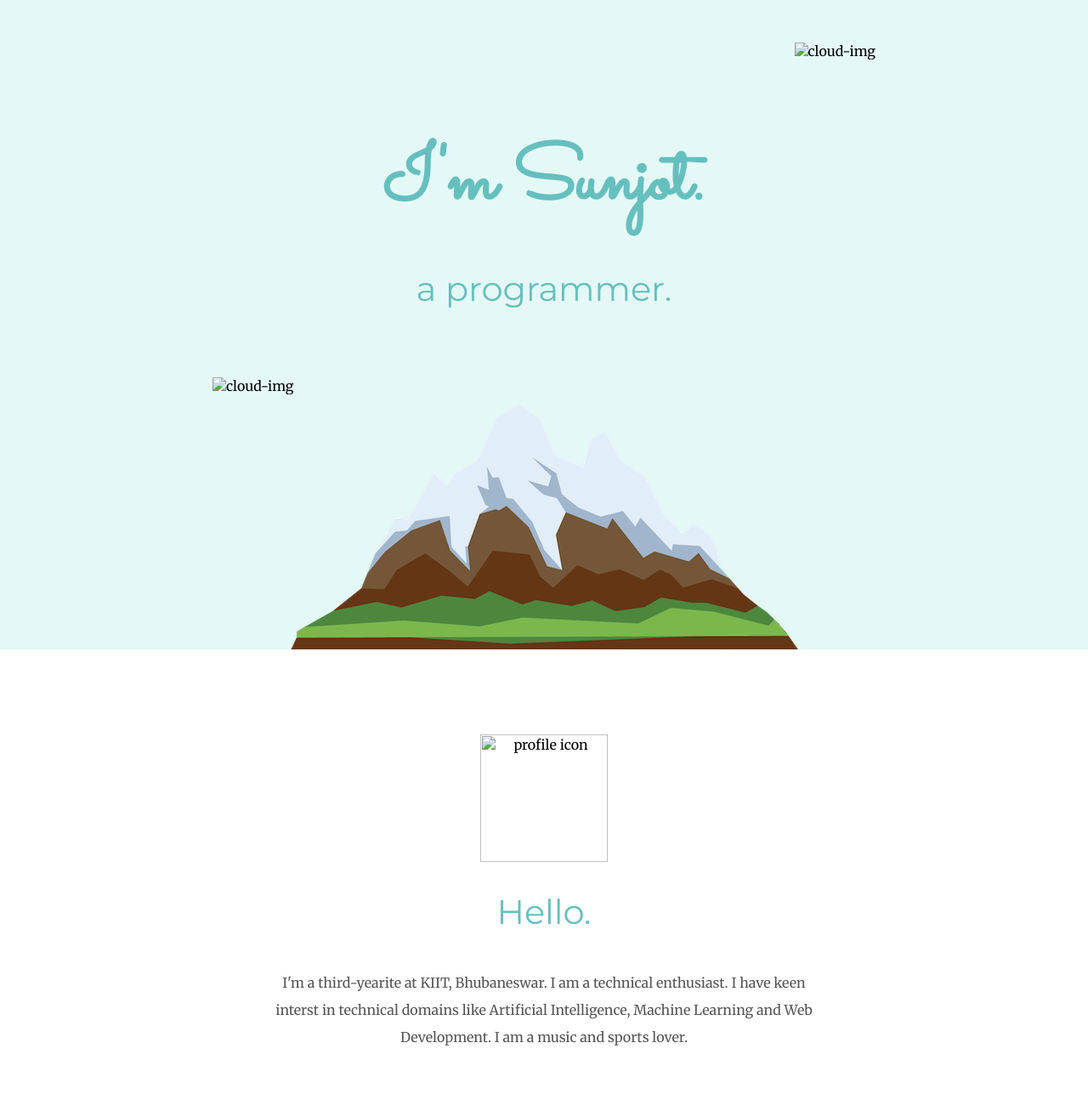
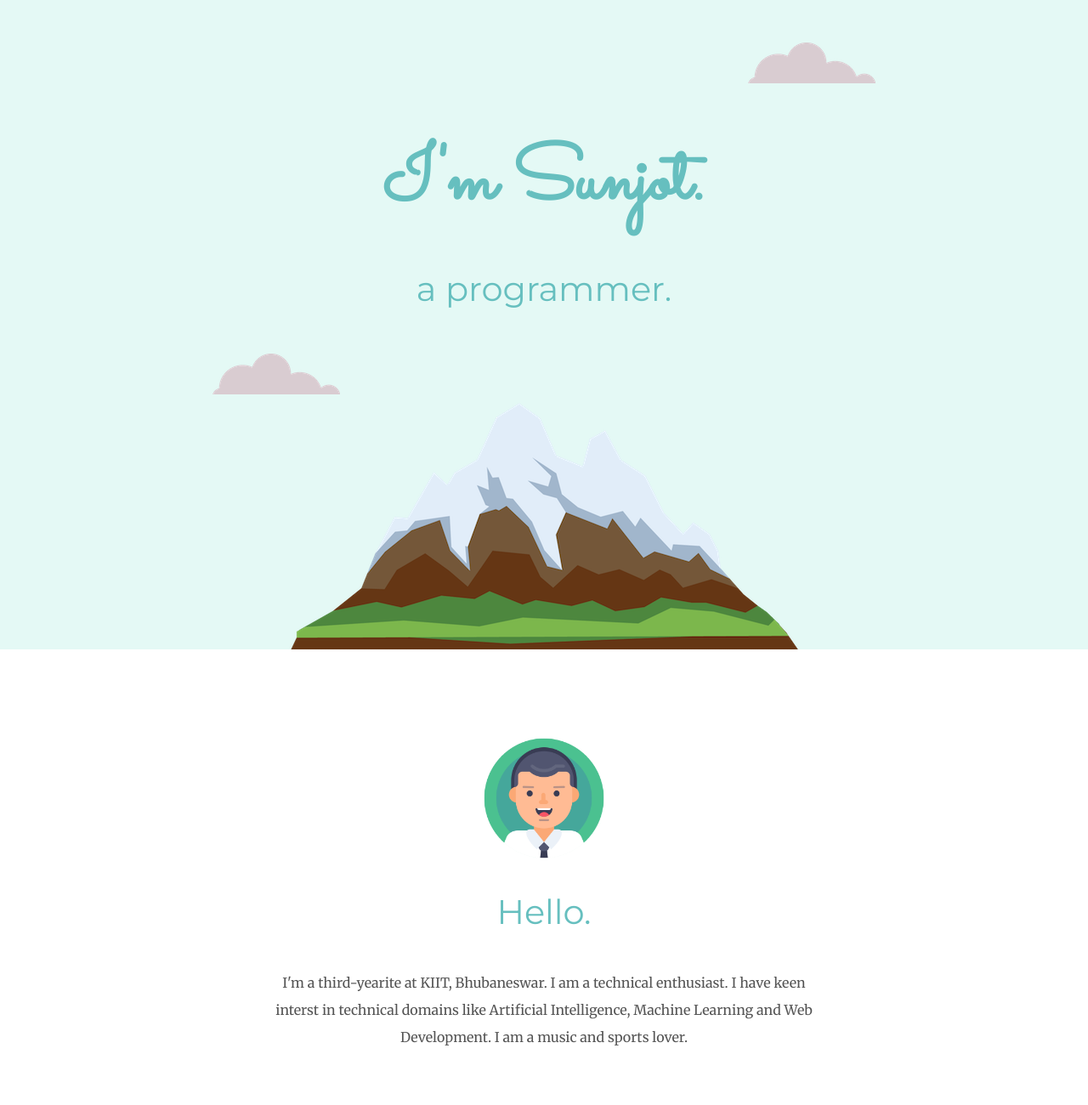
Before and after one commit to Sunjot28/My-Site, a plain HTML site: page index.html in a window 1280 px wide. Shown: the top 1300 px of the page at 85% size. Drawn offline with Linux system fonts and the light colour scheme.

Commit message:
Update index.html

```diff
--- a/index.html
+++ b/index.html
@@ -11,16 +11,16 @@
 
     <body>
         <div class="top-container">
-            <img class="top-cloud" src="cloud.png" alt="cloud-img">
+            <img class="top-cloud" src="images/cloud.png" alt="cloud-img">
             <h1>I'm Sunjot.</h1>
             <h2>a programmer.</h2>
-            <img class="bottom-cloud" src="cloud.png" alt="cloud-img">
+            <img class="bottom-cloud" src="images/cloud.png" alt="cloud-img">
             <img src="images/mountain.png" alt="mountain-img">
         </div>
 
         <div class="middle-container">
             <div class="profile">
-                <img src="pc.png" alt="profile icon" width="150px" height="150px">
+                <img src="images/pc.png" alt="profile icon" width="150px" height="150px">
                 <h2>Hello.</h2>
                 <p class="description">I'm a third-yearite at KIIT, Bhubaneswar. I am a technical enthusiast. I have keen interst in technical
                     domains like Artificial Intelligence, Machine Learning and Web Development. I am a music and sports lover.
@@ -32,14 +32,14 @@
         <div class="skills">
             <h2>My Skills.</h2>
             <div class="skill-row">
-                <img class="design-img" src="designing.png" alt="designing">
+                <img class="design-img" src="images/designing.png" alt="designing">
                 <h3>Designing</h3>
                 <p>I can design basic websites using HTML and CSS. Also, I have some experience of making illustrations using
                     Adobe Illustrator.
                 </p>
             </div>
             <div class="skill-row">
-                <img class="code-img" src="programming.jpg" alt="programming">
+                <img class="code-img" src="images/programming.jpg" alt="programming">
                 <h3>Programming</h3>
                 <p>I can do programming using C, C++ and Java. I have decent knowledge of Data Structures and Algorithms.</p>
             </div>
```
